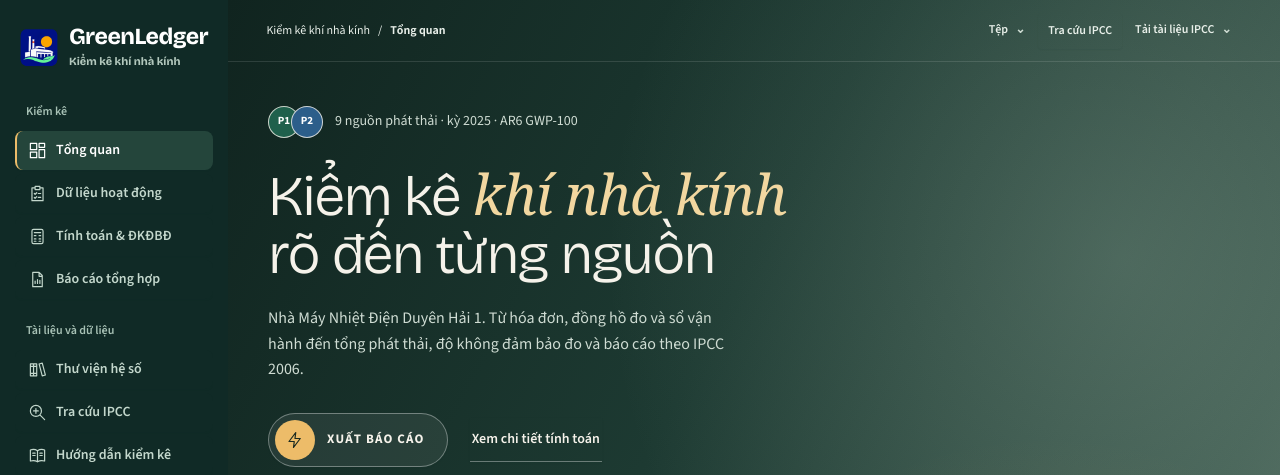
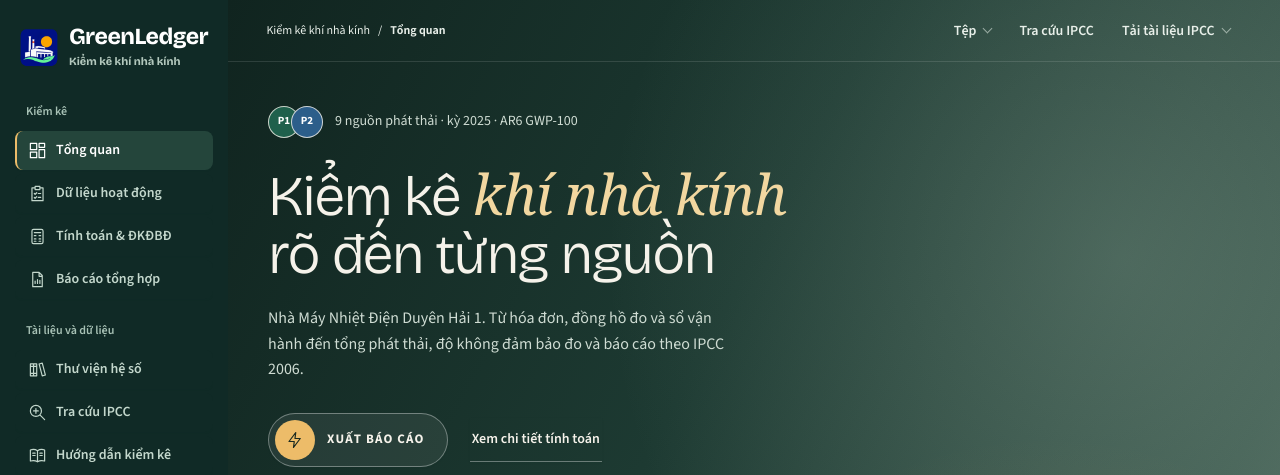
Before and after one commit to khanhmai766-del/duyen-hai-1-greenledger, a plain HTML site: page dist/index.html in a window 1280 px wide. Shown: the top 475 px of the page. Drawn offline with Linux system fonts and the light colour scheme; grey boxes are pictures that could not be loaded.

Commit message:
Align top toolbar items and draw menu chevrons in CSS
The IPCC lookup button picked up the shared button shadow and size while
the two menu summaries kept a text chevron that sat below the line. All
three now share height, font size and vertical centering.

Co-Authored-By: Claude Opus 5.5 <noreply@anthropic.com>

```diff
--- a/dist/buttons.css
+++ b/dist/buttons.css
@@ -80,8 +80,43 @@
   .split-menu > button.danger { color: #a43d35; }
   .split-menu > button.danger:hover, .split-menu > button.danger:focus-visible { background: #fbeeec; }
 
+  /* Thanh công cụ trên cùng (Tệp, Tra cứu IPCC, Tải tài liệu IPCC): cùng chiều cao, cỡ chữ và đường giữa.
+     "Tra cứu IPCC" là <button> nên phải bỏ viền/bóng của kiểu nút chung; mũi tên vẽ bằng CSS thay ký tự "⌄". */
+  .web-toolbar { align-items: center; gap: 4px; }
+  .web-toolbar > details { display: flex; }
+  .web-toolbar summary, .web-toolbar > button {
+    display: inline-flex;
+    align-items: center;
+    gap: 8px;
+    min-height: 36px;
+    padding: 0 12px;
+    border: 0;
+    border-radius: 8px;
+    background: transparent;
+    box-shadow: none;
+    font-size: 14px;
+    font-weight: 600;
+    line-height: 1;
+    list-style: none;
+    white-space: nowrap;
+    cursor: pointer;
+  }
+  .web-toolbar summary::after {
+    content: '';
+    width: 6px;
+    height: 6px;
+    margin: -4px 0 0;
+    border-right: 1.5px solid currentColor;
+    border-bottom: 1.5px solid currentColor;
+    color: inherit;
+    opacity: .65;
+    transform: rotate(45deg);
+    transition: transform .15s ease-out, margin .15s ease-out;
+  }
+  .web-toolbar details[open] > summary::after { margin-top: 3px; transform: rotate(-135deg); }
+
   @media (prefers-reduced-motion: reduce) {
-    button, .split-toggle svg { transition: none; }
+    button, .split-toggle svg, .web-toolbar summary::after { transition: none; }
   }
 }
 
```
